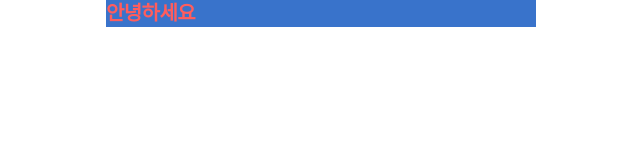
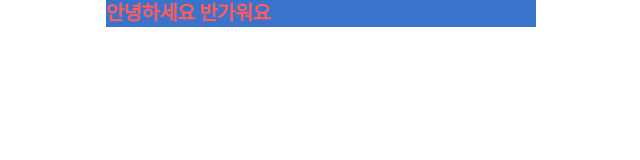
Before and after one commit to woogisea/yarn-berry, a React (Create React App) app: page / in a window 1280 px wide. Shown: the top 160 px of the page, without its empty margins (319-959 px from the left). Built offline with nearby package versions, Linux system fonts and the light colour scheme.

Commit message:
fix : 워딩 변경

```diff
--- a/src/pages/Home.tsx
+++ b/src/pages/Home.tsx
@@ -3,7 +3,7 @@ import styled from 'styled-components';
 
 const Home = () => (
   <Wrapper>
-    <Title>안녕하세요</Title>
+    <Title>안녕하세요 반가워요</Title>
   </Wrapper>
 );
 
```
